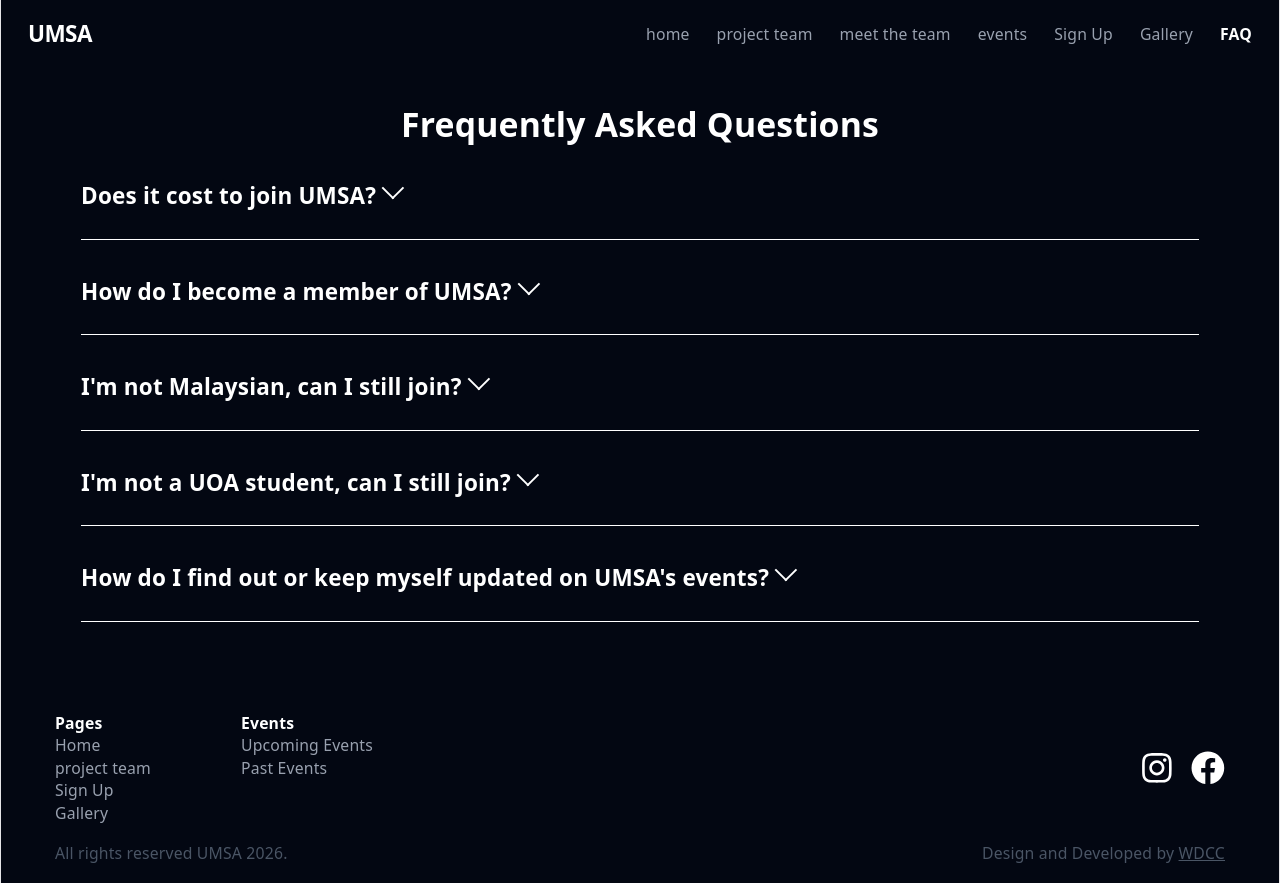
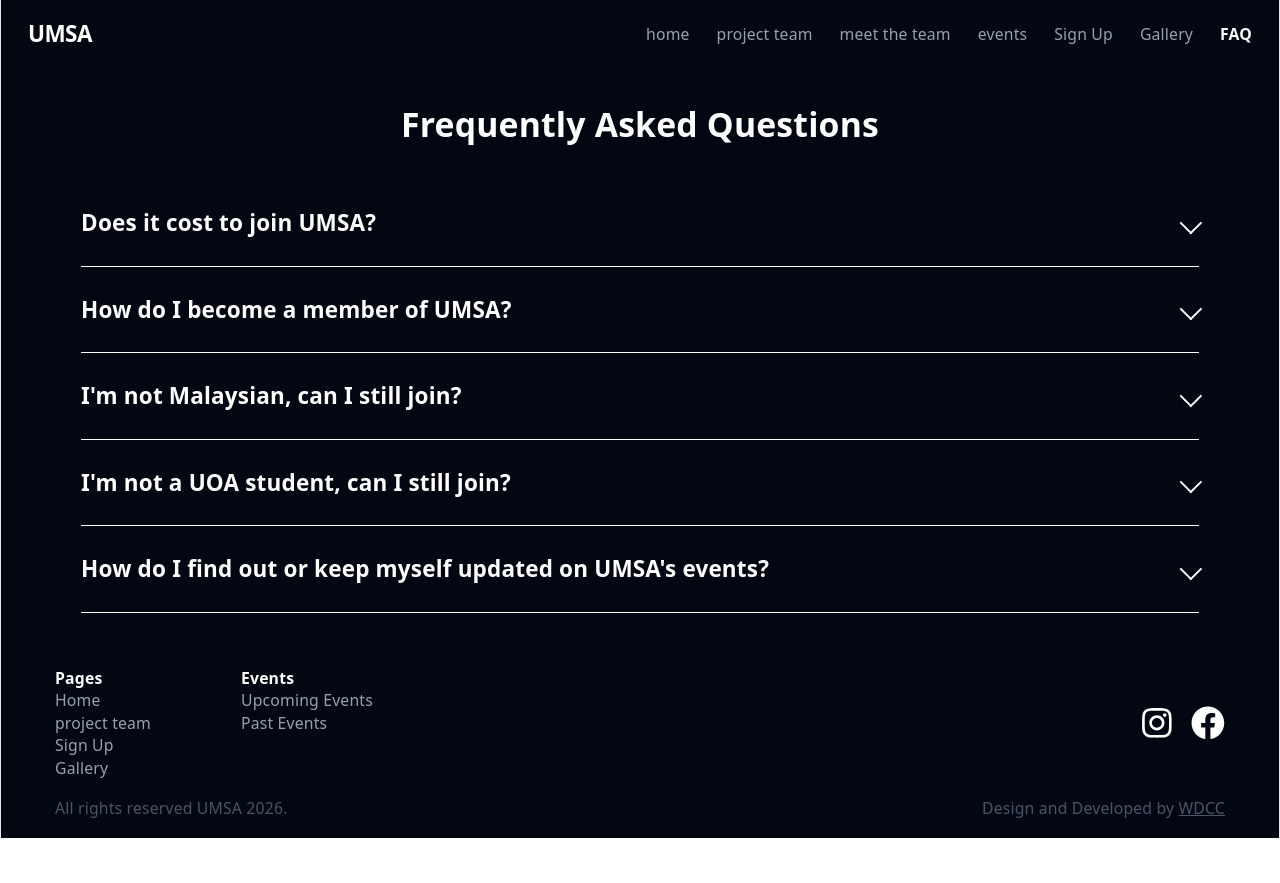
Before and after one commit to UoaWDCC/umsa, a React (Vite) app in the folder client/: page /faq in a window 1280 px wide. After the commit the page ends 838 px from the top, so only its background shows below. Built offline with nearby package versions, Linux system fonts and the light colour scheme.

Commit message:
fix: question overflow and arrow alignment

```diff
--- a/client/src/components/FAQItem.tsx
+++ b/client/src/components/FAQItem.tsx
@@ -13,10 +13,10 @@ export default function FAQItem({ stats }: Props) {
     const [isHidden, setIsHidden] = useState(true);
 
     return(
-        <div className="mb-8 border-b border-white pb-4 w-[90%] mx-auto text-left">
+        <div className="border-b border-white py-6 w-[90%] mx-auto text-left">
             <div className="cursor-pointer flex gap-2" onClick={() => setIsHidden(!isHidden)}>
-                <h2 className="text-xl font-bold mb-2">{stats.question}</h2>
-                <span className="inline-block w-3.5 h-3.5 border-r-2 border-b-2 rotate-45 "></span>
+                <h2 className="text-xl font-bold mb-0 whitespace-normal wrap-break-word flex-1 min-w-0">{stats.question}</h2>
+                <span className="shrink-0 self-center inline-block w-3.5 h-3.5 border-r-2 border-b-2 rotate-45 "></span>
             </div>
             <p className={`text-lg mb-4 ${isHidden ? "hidden" : ""} `}>{stats.answer}</p>
         </div>
```
